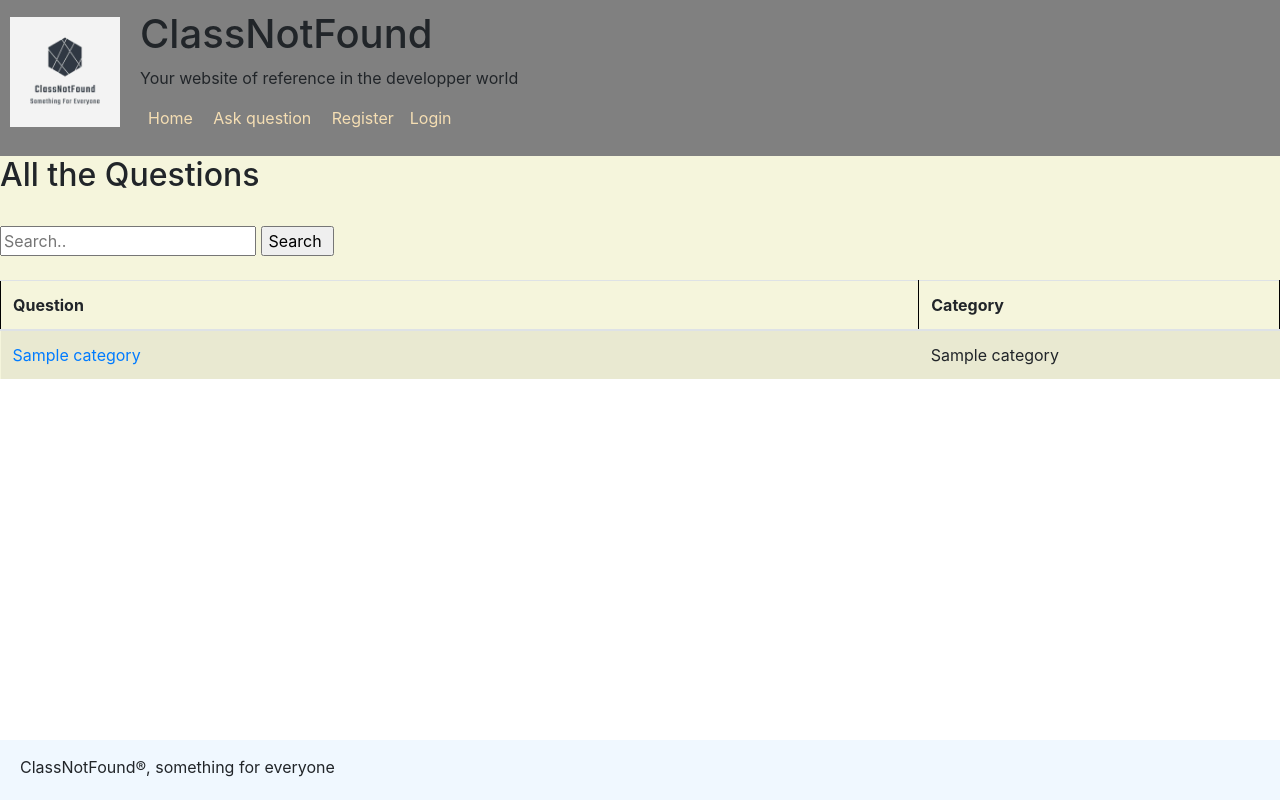
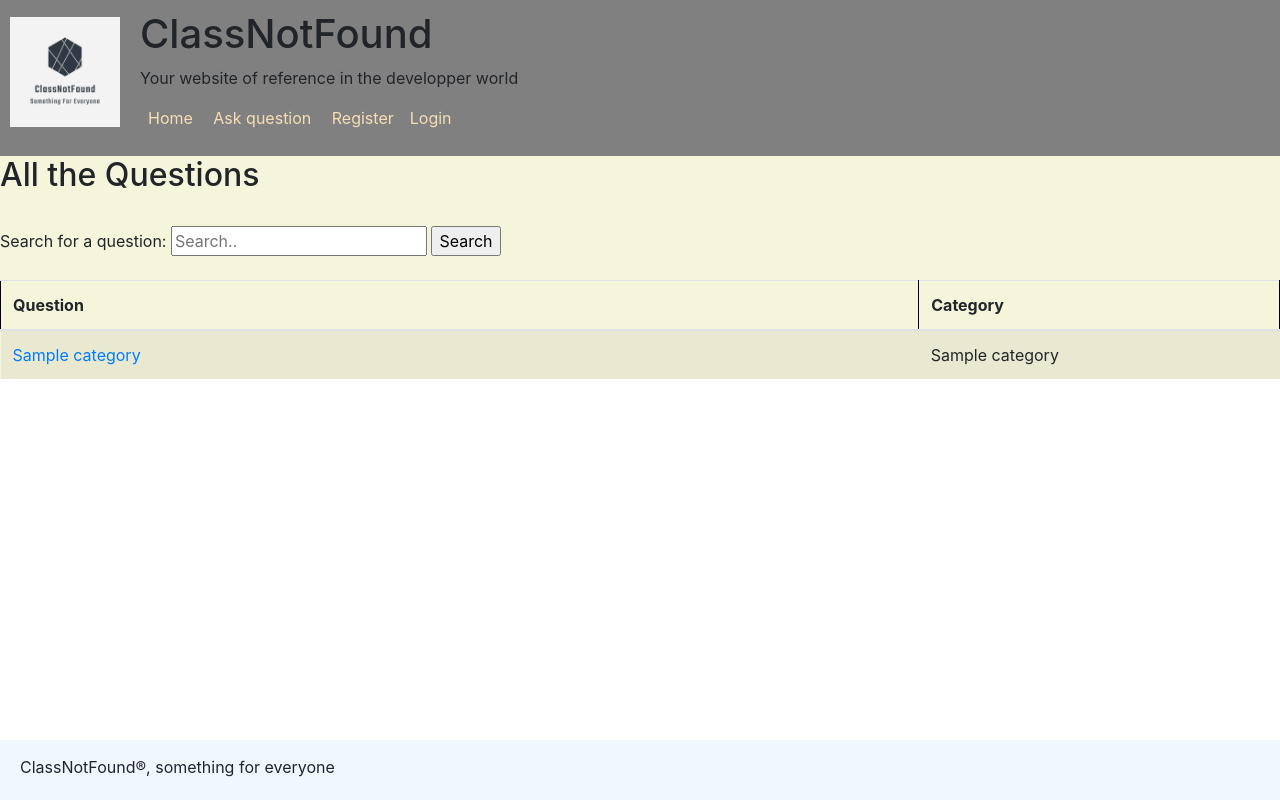
Before and after one commit to BilalAazzani/ClassNotFound, a PHP site: page / in a window 1280 px wide. Run offline with PHP 8.4, Linux system fonts and the light colour scheme; tables that the repository leaves empty or names only in its code hold one stand-in row (values such as "Sample post"); some libraries are stand-ins or nearby versions.

Commit message:
Rechercher les questions

```diff
--- a/controllers/HomeController.php
+++ b/controllers/HomeController.php
@@ -17,8 +17,17 @@ class HomeController
 
     public function run(){
 
+        $html_keyword='';
 
-        $tabquestions=$this->_db->select_question();
+        if (!empty($_POST['form_search'])
+            && !empty($_POST['keyword'])) {
+            $tabquestions=$this->_db->select_question($_POST['keyword']);
+            $html_keyword=htmlspecialchars($_POST['keyword']); # XSS protection
+        } else {
+            $tabquestions=$this->_db->select_question();
+        }
+
+       //$tabquestions=$this->_db->select_question();
 
         require_once(PATH_VIEWS . 'home.php');
     }
--- a/controllers/LogoutController.php
+++ b/controllers/LogoutController.php
@@ -15,12 +15,11 @@ class LogoutController
 
     public function run()
     {
-        # (ré)Initialiser le tableau des variables de session
         $_SESSION = array();
-        # Détruire la session
+        # Destroy session
         #session_destroy();
 
-        # Ce contrôleur n'affiche pas de vue, il redirige à l'accueil
+        # Header to home
         header("Location: index.php");
         die();
     }
--- a/controllers/QuestionController.php
+++ b/controllers/QuestionController.php
@@ -8,6 +8,7 @@
 
 class QuestionController
 {
+    private $_db;
     private $action;
     public function __construct($db, $action='')
     {
@@ -18,6 +19,7 @@ class QuestionController
     public function run(){
 
         switch ($this->action) {
+            case 'showform' : $this->showform(); break;
             case 'show': $this->show(); break;
             case 'create': $this->create(); break;
             // case 'update': $this->update(); break;
@@ -25,6 +27,10 @@ class QuestionController
             default: break;
         }
 
+    }
+
+    public function showform() {
+        require_once (PATH_VIEWS . 'question.php');
     }
 
     public function show() {
--- a/index.php
+++ b/index.php
@@ -52,8 +52,11 @@ switch ($_GET['action']) {
         require_once(PATH_CONTROLLERS.'MemberController.php');
         $controller = new MemberController();
         break;
-    case 'question': # simplement afficher le formulaire
-    case 'insert-question': # on insere la question, une fois le form rempli
+    case 'question': # show the form
+        require_once(PATH_CONTROLLERS.'QuestionController.php');
+        $controller = new QuestionController($db, 'showform');
+        break;
+    case 'insert-question': # insert when the form is completed
         require_once(PATH_CONTROLLERS.'QuestionController.php');
         $controller = new QuestionController($db, 'create');
         break;
@@ -61,7 +64,7 @@ switch ($_GET['action']) {
         require_once(PATH_CONTROLLERS.'RegisterController.php');
         $controller = new RegisterController($db);
         break;
-    case 'show-question': # action=register
+    case 'show-question': # show the question you clicked on
         require_once(PATH_CONTROLLERS.'QuestionController.php');
         $controller = new QuestionController($db, 'show');
         break;
--- a/models/Db.class.php
+++ b/models/Db.class.php
@@ -31,7 +31,7 @@ class Db{
     public static function select_question($keyword=''){
         if ($keyword != '') {
             $keyword = str_replace("%", "\%", $keyword);
-            $query = "SELECT * FROM questions WHERE subject LIKE :keyword COLLATE utf8_bin";
+            $query = "SELECT * FROM questions q inner join categories c on c.category_id = q.category_id WHERE title LIKE :keyword COLLATE utf8_bin";
             $ps = Db::getInstance()->_db->prepare($query);
             $ps->bindValue(':keyword',"%$keyword%");
         } else {
--- a/views/css/style.css
+++ b/views/css/style.css
@@ -1,3 +1,12 @@
+html,body
+{
+    width: 100%;
+    height: 100%;
+    margin: 0px;
+    padding: 0px;
+    overflow-x: hidden;
+}
+
 /* header */
 header {
     background-color: gray;
@@ -36,12 +45,9 @@ body {
 }
 
 
-/* When the input field gets focus, change its width to 100% */
 input[type=text]:focus {
     width: 100%;
 }
-
-/*body*/
 
 .content {
     background:beige;
--- a/views/home.php
+++ b/views/home.php
@@ -5,9 +5,9 @@
     <div class="form">
 
         <div id="search">
-            <form action="">
-                <input type="text" name="search" placeholder="Search..">
-                <input class="bouton" type="button" value="Search " />
+            <form action="index.php" method="post">
+                Search for a question: <input type="text" name="keyword" value="<?php echo $html_keyword ?>" placeholder="Search.."/>
+                <input type="submit" name="form_search" value="Search">
             </form>
         </div>
 
--- a/views/login.php
+++ b/views/login.php
@@ -21,4 +21,3 @@
 
 </form>
 <!-- Default form login -->
-<div class="foot"><a href="<?php echo $url_home; ?>">Retour &agrave; l'accueil</a>
--- a/views/register.php
+++ b/views/register.php
@@ -54,4 +54,3 @@
 
 </div>
 <!-- Material form register -->
-<div class="foot"><a href="<?php echo $url_home; ?>">Retour &agrave; l'accueil</a>
--- a/views/show-question.php
+++ b/views/show-question.php
@@ -30,4 +30,3 @@
         ?>
     </div>
 </section>
-<div class="foot"><a href="index.php">Retour &agrave; l'accueil</a>
```
